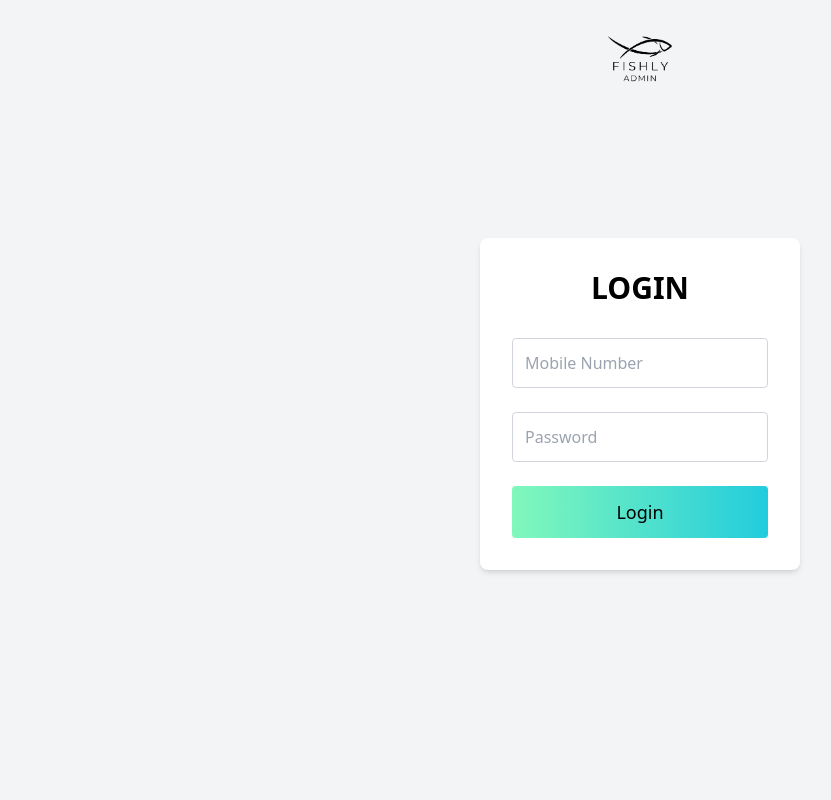
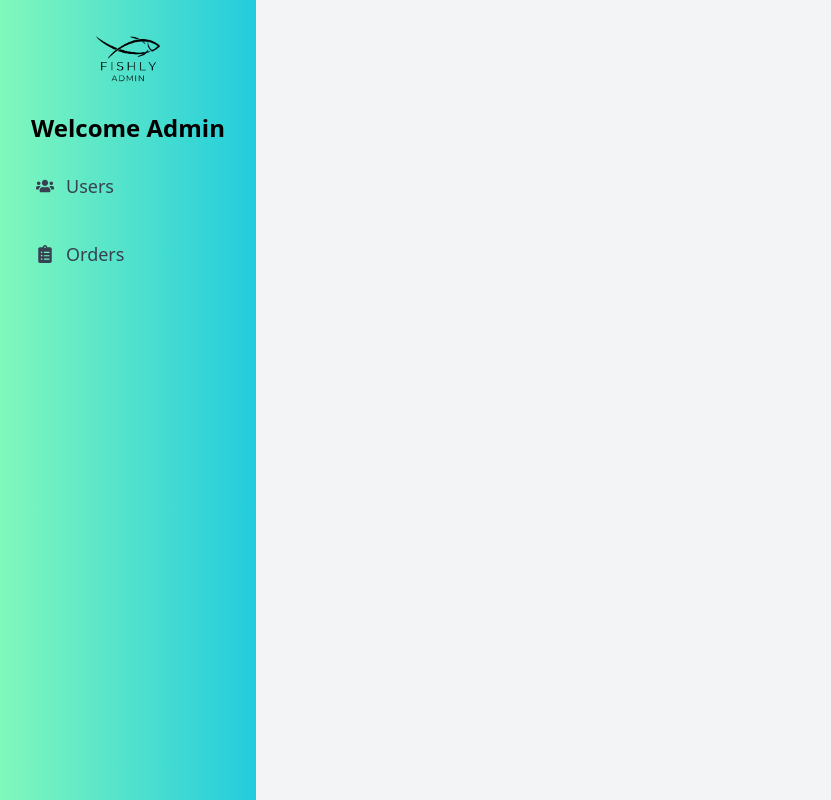
Before and after one commit to Bathri-naath/fishlyadmin, a React (Vite) app: page /admin/orders/orders in a window 1280 px wide. Before the commit this address led to /login. Shown: the whole page, without its empty margins (0-831 px from the left). Built offline with nearby package versions, Linux system fonts and the light colour scheme.

Commit message:
Navigation problems

```diff
--- a/src/App.tsx
+++ b/src/App.tsx
@@ -34,7 +34,7 @@ const App: React.FC = () => {
       <Route path="/login" element={<Login />} />
       <Route
         path="/admin/*"
-        element={isLoggedIn ? <Admin /> : <Navigate to="/login" />}
+        element={<Admin />}
       >
         {/* Admin-specific pages */}
         <Route path="dashboard" element={<Dashboard />} />
--- a/src/components/Login.tsx
+++ b/src/components/Login.tsx
@@ -1,6 +1,6 @@
 // src/components/Login.tsx
 import React, { useState } from "react";
-import { useDispatch, UseDispatch } from "react-redux";
+import { useDispatch} from "react-redux";
 import { login } from "../store";
 import axios from "axios";
 
@@ -16,7 +16,7 @@ const LoginDetails: React.FC = () => {
 
   const handleLogin = async (e: React.FormEvent) => {
     e.preventDefault();
-    // setLoading(true);
+    setLoading(true);
 
     const formData = new FormData();
     formData.append("mobile", username);
--- a/src/components/Orders.tsx
+++ b/src/components/Orders.tsx
@@ -65,6 +65,8 @@ const UserOrdersPage: React.FC = () => {
       const formData = new FormData();
       formData.append("status", status);
 
+      console.log(orderStatus);
+
       try {
 
         console.log(orderId)
@@ -78,7 +80,7 @@ const UserOrdersPage: React.FC = () => {
           }
 
         );
-        alert("status Updated Successfully")
+        alert(response.data)
         window.location.reload()
       } catch (error) {
         console.log(error);
```
